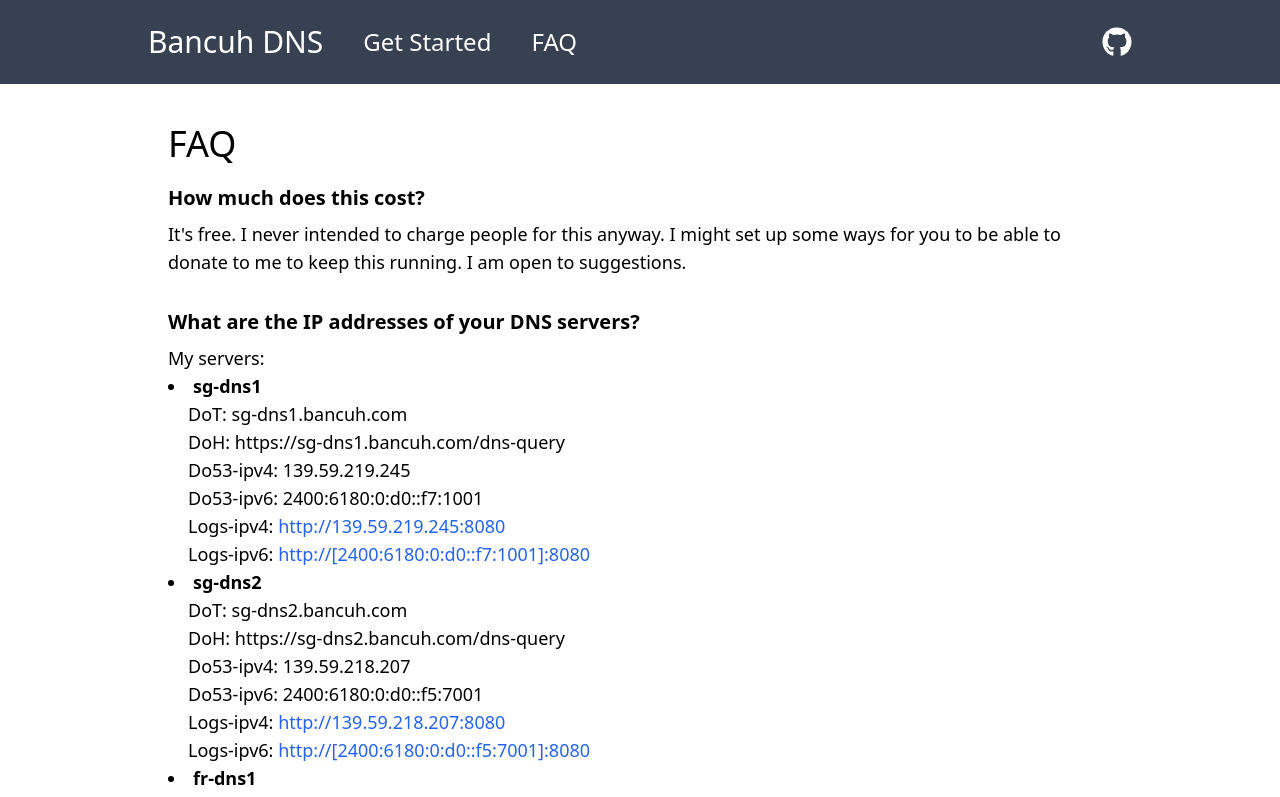
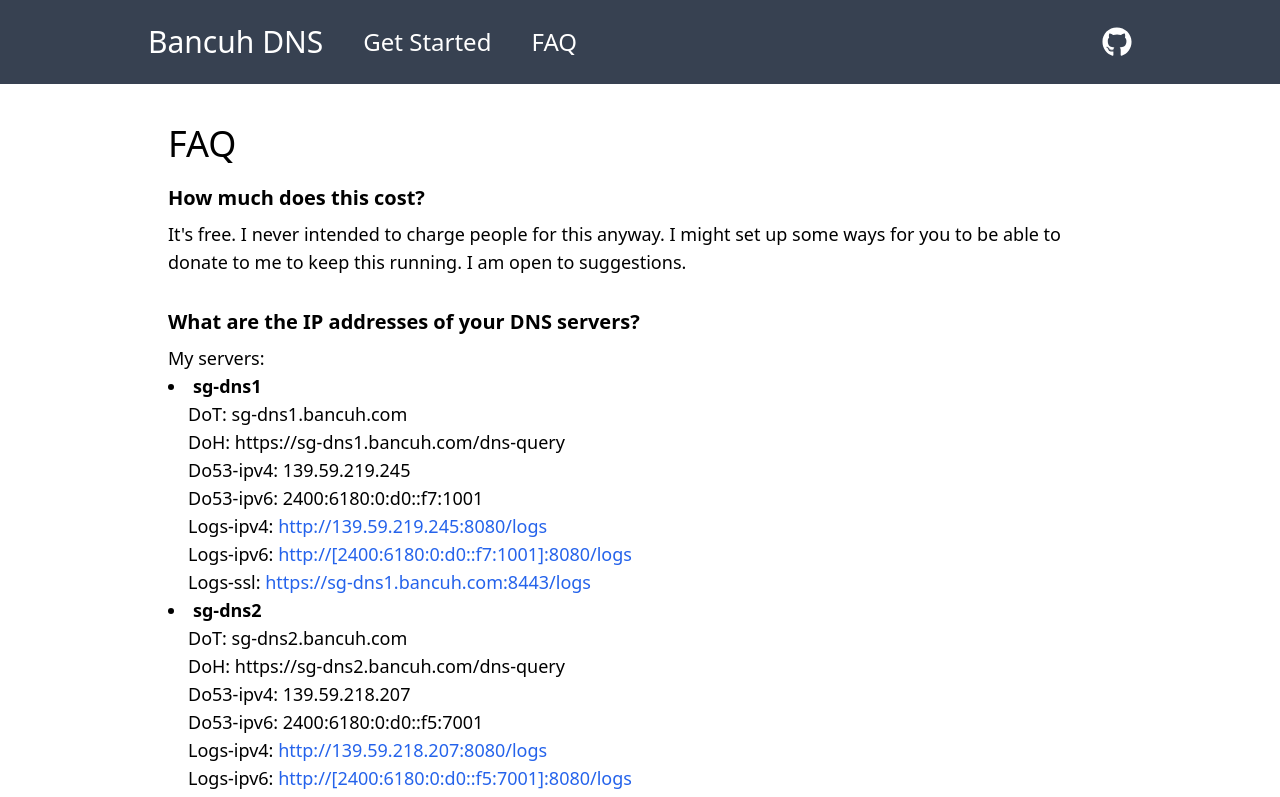
Before and after one commit to ragibkl/web-bancuh, a Next.js app: page /faq in a window 1280 px wide. Shown: the top 797 px of the page. Built offline with nearby package versions, Linux system fonts and the light colour scheme.

Commit message:
update logs pages link

```diff
--- a/src/pages/faq.tsx
+++ b/src/pages/faq.tsx
@@ -50,17 +50,25 @@ export default function FAQPage() {
                         Logs-ipv4:{" "}
                         <a
                           className="text-blue-600"
-                          href={`http://${s.ipv4}:8080`}
+                          href={`http://${s.ipv4}:8080/logs`}
                           target="_blank"
-                        >{`http://${s.ipv4}:8080`}</a>
+                        >{`http://${s.ipv4}:8080/logs`}</a>
                       </li>
                       <li>
                         Logs-ipv6:{" "}
                         <a
                           className="text-blue-600"
-                          href={`http://[${s.ipv6}]:8080`}
+                          href={`http://[${s.ipv6}]:8080/logs`}
                           target="_blank"
-                        >{`http://[${s.ipv6}]:8080`}</a>
+                        >{`http://[${s.ipv6}]:8080/logs`}</a>
+                      </li>
+                      <li>
+                        Logs-ssl:{" "}
+                        <a
+                          className="text-blue-600"
+                          href={`http://${s.fullName}:8443/logs`}
+                          target="_blank"
+                        >{`https://${s.fullName}:8443/logs`}</a>
                       </li>
                     </ul>
                   </li>
```
